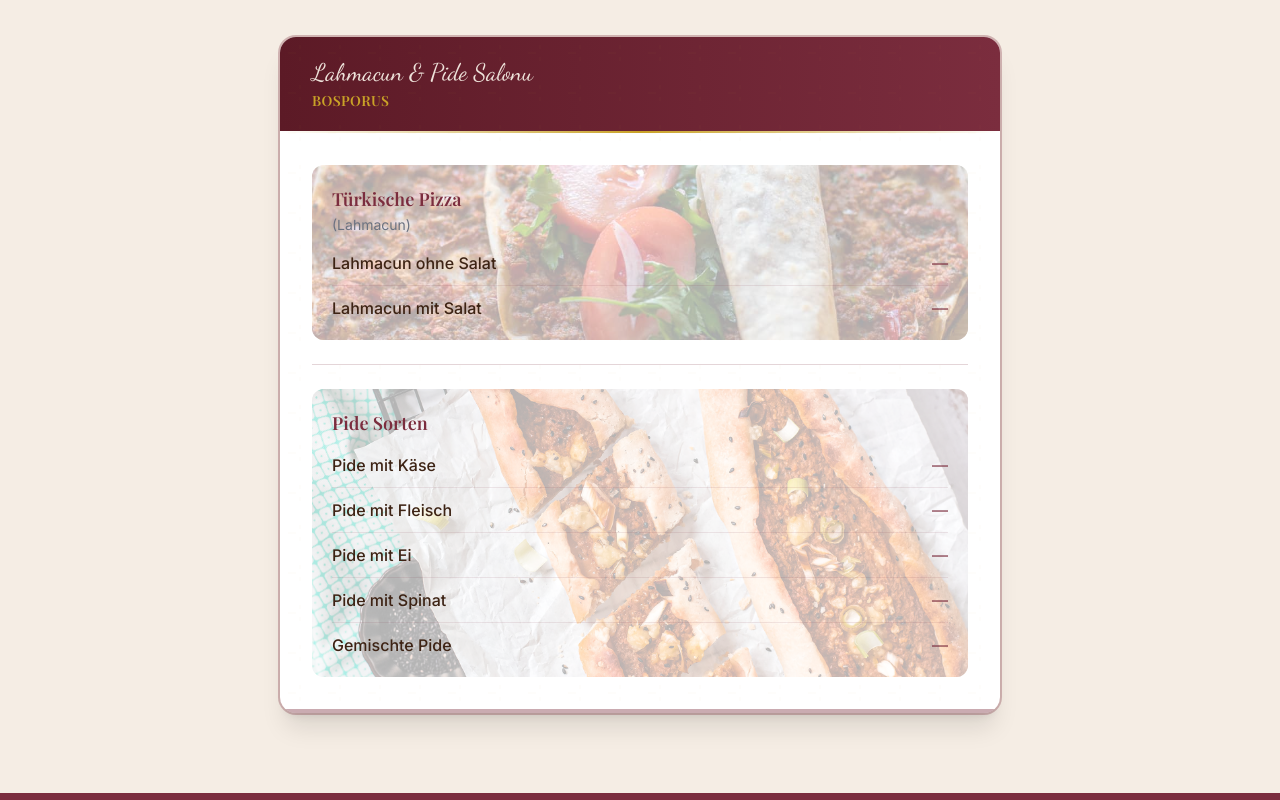
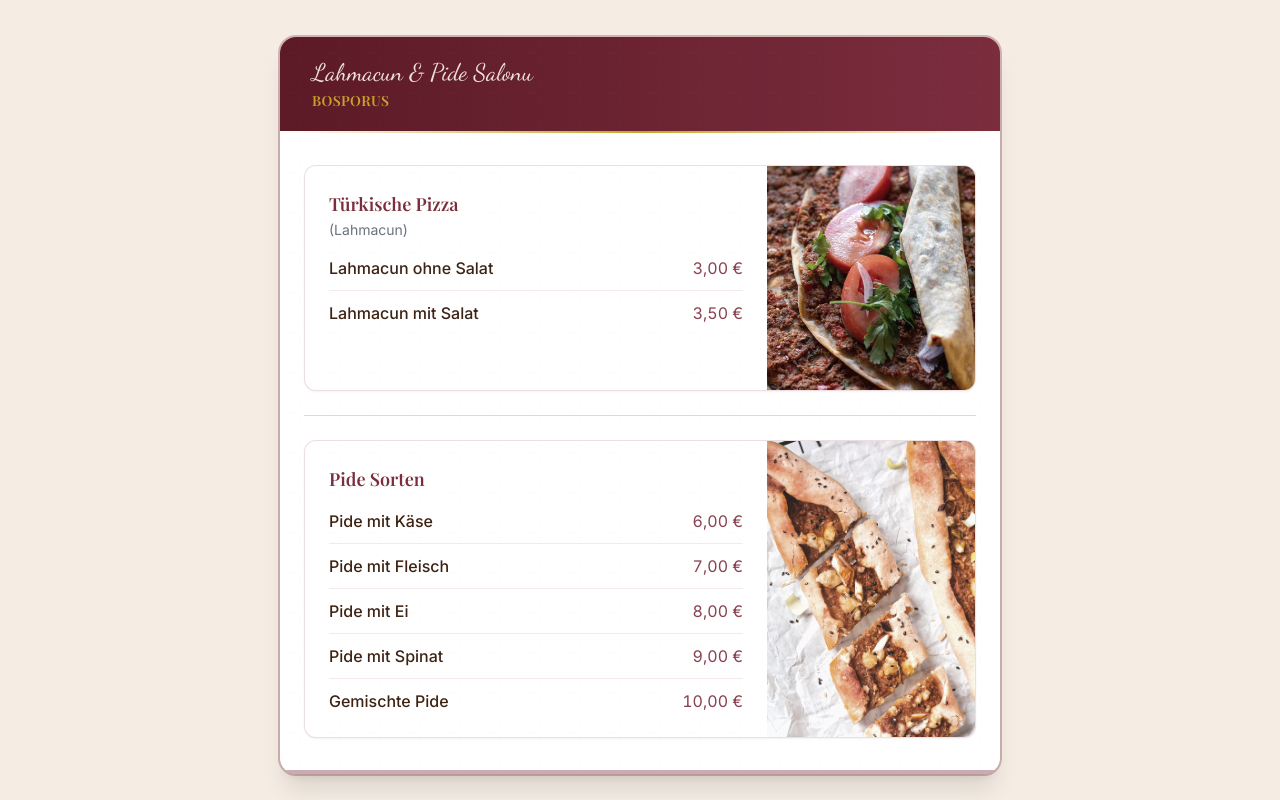
Before and after one commit to nilvaes/pide-salon, a React (Vite) app: page / in a window 1280 px wide. Shown: the part 820-1620 px from the top of the page. Built offline with nearby package versions, Linux system fonts and the light colour scheme; a web font is replaced by a local one.

Commit message:
update menu images

```diff
--- a/src/components/Menu.tsx
+++ b/src/components/Menu.tsx
@@ -36,53 +36,47 @@ export function Menu() {
           {/* İnce altın çizgi */}
           <div className="h-0.5 bg-gradient-to-r from-transparent via-bosporus-gold to-transparent" />
 
-          {/* İçerik: Lahmacun üstte, Pide altta – her bölüm kendi görseli ile arka plan */}
-          <div className="px-6 py-6 sm:px-8 sm:py-8">
-            {/* Lahmacun bölümü – pide ile aynı genişlikte (cover) */}
-            <div className="relative rounded-xl overflow-hidden">
-              <div
-                className="absolute inset-0 bg-cover bg-center opacity-60"
-                style={{ backgroundImage: `url(${import.meta.env.BASE_URL}lahmacun.jpg)` }}
-                aria-hidden
-              />
-              <div className="absolute inset-0 bg-white/45" aria-hidden />
-              <div className="relative px-4 py-4 sm:px-5 sm:py-5">
+          {/* İçerik: Lahmacun üstte, Pide altta – metin solda, görsel sağda */}
+          <div className="px-4 py-6 sm:px-6 sm:py-8">
+            {/* Lahmacun */}
+            <div className="flex flex-row overflow-hidden rounded-xl border border-bosporus-red/15 bg-white shadow-sm">
+              <div className="min-w-0 flex-1 px-4 py-5 sm:px-6 sm:py-6">
                 <h3 className="font-display text-lg font-semibold text-bosporus-red">
                   {menu.lahmacun[lang]}
                 </h3>
                 {lang === 'de' && (
-                <p className="text-sm text-gray-500 mt-0.5">(Lahmacun)</p>
+                  <p className="mt-0.5 text-sm text-gray-500">(Lahmacun)</p>
                 )}
                 <ul className="mt-4 space-y-2.5" role="list">
                   {menu.items.lahmacun.map((item, i) => (
                     <li
                       key={`lahmacun-${i}`}
-                    className="flex items-baseline justify-between gap-4 border-b border-bosporus-red/10 pb-2.5 last:border-0 last:pb-0"
+                      className="flex items-baseline justify-between gap-3 border-b border-bosporus-red/10 pb-2.5 last:border-0 last:pb-0"
                     >
                       <span className="text-bosporus-brown font-medium">
                         {item.name[lang]}
                       </span>
-                    <span className="text-bosporus-red/90 tabular-nums shrink-0">
+                      <span className="shrink-0 tabular-nums text-bosporus-red/90">
                         {item.price}
                       </span>
                     </li>
                   ))}
                 </ul>
               </div>
+              <div className="w-[34%] min-w-[7.5rem] max-w-[11rem] shrink-0 sm:w-44 sm:max-w-none md:w-52">
+                <img
+                  src={`${import.meta.env.BASE_URL}lahmacun.jpg`}
+                  alt=""
+                  className="h-full min-h-[11rem] w-full object-cover brightness-[1.08] contrast-[0.96] saturate-[0.68] sm:min-h-[14rem]"
+                />
+              </div>
             </div>
 
-            {/* Ayırıcı çizgi */}
             <div className="my-6 border-t border-bosporus-red/20" />
 
-            {/* Pide bölümü – pide.jpg arka plan */}
-            <div className="relative rounded-xl overflow-hidden">
-              <div
-                className="absolute inset-0 bg-cover bg-center opacity-60"
-                style={{ backgroundImage: `url(${import.meta.env.BASE_URL}pide.jpg)` }}
-                aria-hidden
-              />
-              <div className="absolute inset-0 bg-white/45" aria-hidden />
-              <div className="relative px-4 py-4 sm:px-5 sm:py-5">
+            {/* Pide */}
+            <div className="flex flex-row overflow-hidden rounded-xl border border-bosporus-red/15 bg-white shadow-sm">
+              <div className="min-w-0 flex-1 px-4 py-5 sm:px-6 sm:py-6">
                 <h3 className="font-display text-lg font-semibold text-bosporus-red">
                   {menu.pide[lang]}
                 </h3>
@@ -90,17 +84,24 @@ export function Menu() {
                   {menu.items.pide.map((item, i) => (
                     <li
                       key={`pide-${i}`}
-                    className="flex items-baseline justify-between gap-4 border-b border-bosporus-red/10 pb-2.5 last:border-0 last:pb-0"
+                      className="flex items-baseline justify-between gap-3 border-b border-bosporus-red/10 pb-2.5 last:border-0 last:pb-0"
                     >
                       <span className="text-bosporus-brown font-medium">
                         {item.name[lang]}
                       </span>
-                    <span className="text-bosporus-red/90 tabular-nums shrink-0">
+                      <span className="shrink-0 tabular-nums text-bosporus-red/90">
                         {item.price}
                       </span>
                     </li>
                   ))}
                 </ul>
+              </div>
+              <div className="w-[34%] min-w-[7.5rem] max-w-[11rem] shrink-0 sm:w-44 sm:max-w-none md:w-52">
+                <img
+                  src={`${import.meta.env.BASE_URL}pide.jpg`}
+                  alt=""
+                  className="h-full min-h-[11rem] w-full object-cover brightness-[1.08] contrast-[0.96] saturate-[0.68] sm:min-h-[14rem]"
+                />
               </div>
             </div>
           </div>
--- a/src/content/content.ts
+++ b/src/content/content.ts
@@ -20,15 +20,15 @@ export const content = {
     lahmacun: { de: 'Türkische Pizza', tr: 'Lahmacun' },
     items: {
       pide: [
-        { name: { de: 'Pide mit Käse', tr: 'Peynirli Pide' }, price: '—' },
-        { name: { de: 'Pide mit Fleisch', tr: 'Kıymalı Pide' }, price: '—' },
-        { name: { de: 'Pide mit Ei', tr: 'Yumurtalı Pide' }, price: '—' },
-        { name: { de: 'Pide mit Spinat', tr: 'Ispanaklı Pide' }, price: '—' },
-        { name: { de: 'Gemischte Pide', tr: 'Karışık Pide' }, price: '—' },
+        { name: { de: 'Pide mit Käse', tr: 'Kaşarlı Pide' }, price: '6,00 €' },
+        { name: { de: 'Pide mit Fleisch', tr: 'Kıymalı Pide' }, price: '7,00 €' },
+        { name: { de: 'Pide mit Ei', tr: 'Yumurtalı Pide' }, price: '8,00 €' },
+        { name: { de: 'Pide mit Spinat', tr: 'Ispanaklı Pide' }, price: '9,00 €' },
+        { name: { de: 'Gemischte Pide', tr: 'Karışık Pide' }, price: '10,00 €' },
       ],
       lahmacun: [
-        { name: { de: 'Lahmacun ohne Salat', tr: 'Lahmacun (sade)' }, price: '—' },
-        { name: { de: 'Lahmacun mit Salat', tr: 'Lahmacun (salatali)' }, price: '—' },
+        { name: { de: 'Lahmacun ohne Salat', tr: 'Lahmacun (sade)' }, price: '3,00 €' },
+        { name: { de: 'Lahmacun mit Salat', tr: 'Lahmacun (salatalı)' }, price: '3,50 €' },
       ],
     },
   },
```
Lines whose indentation alone changed are shown as unchanged.
